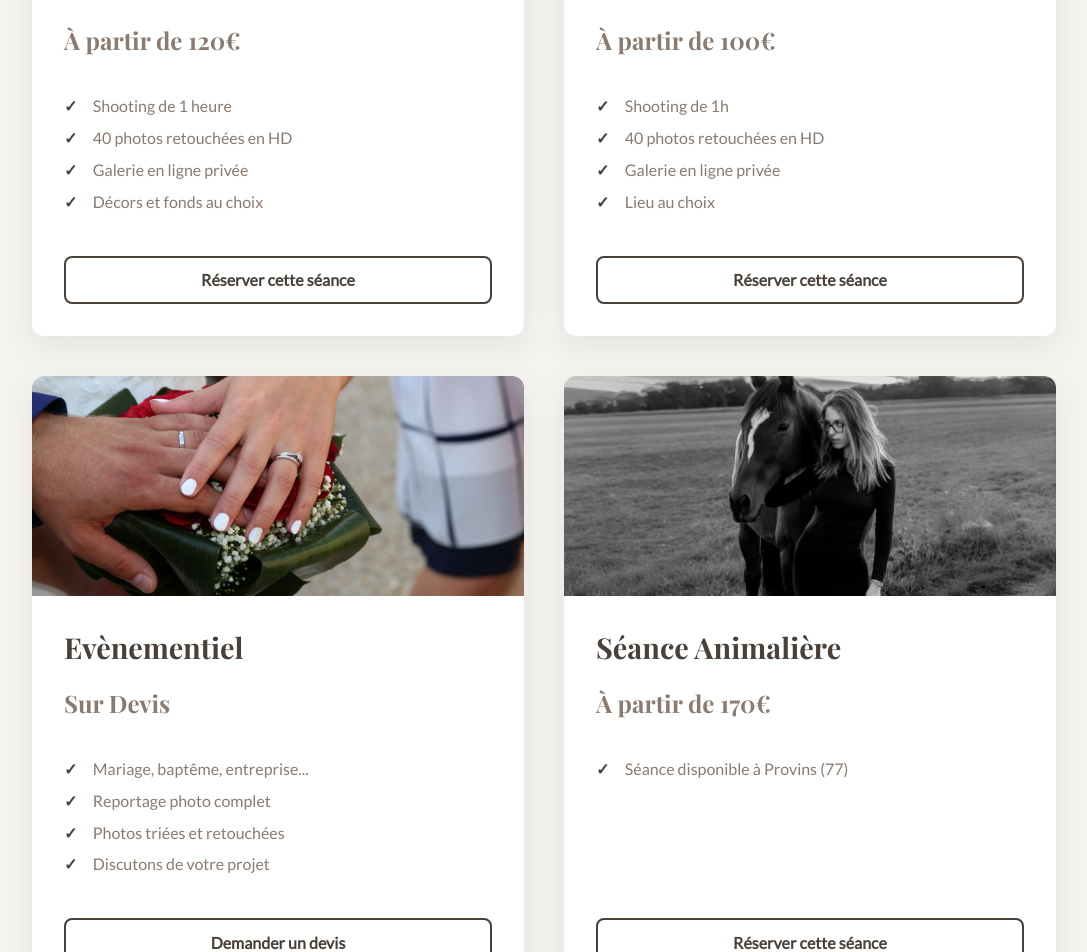
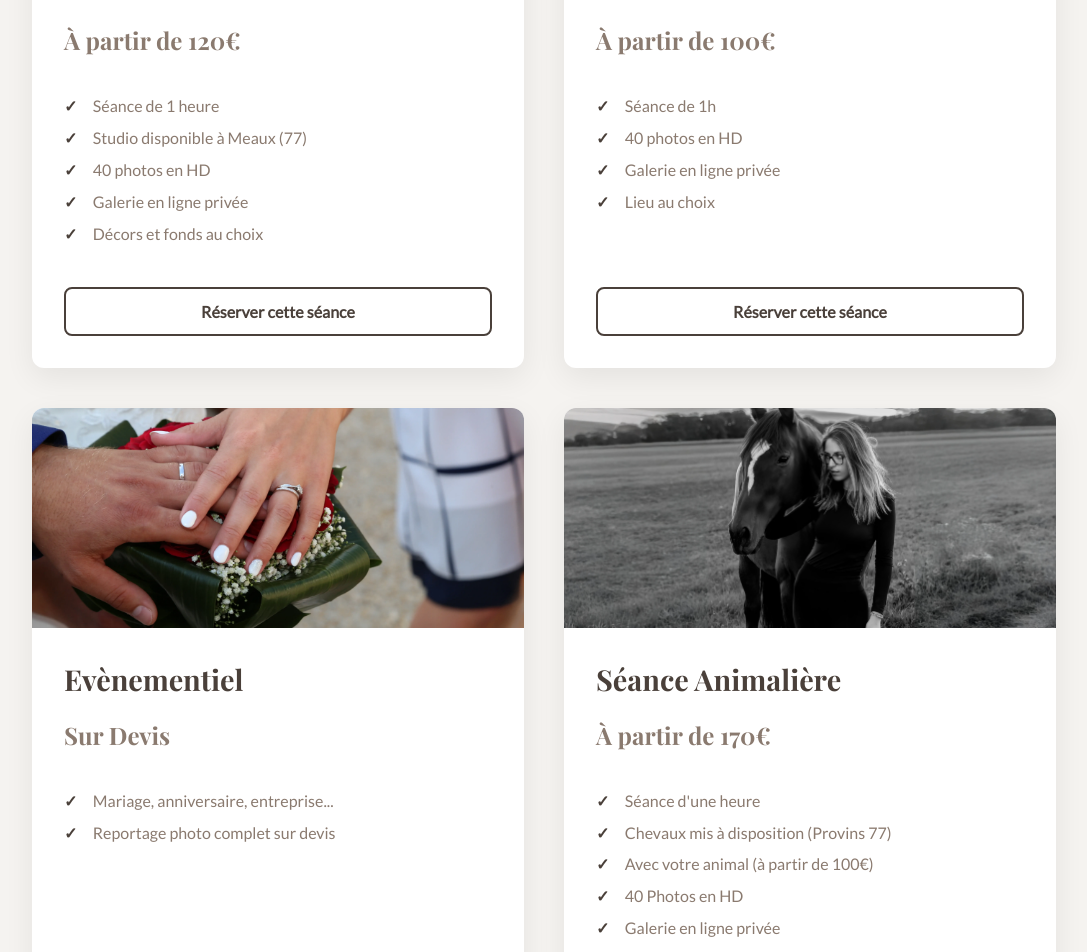
Before and after one commit to theoUniv/oceaneloze, a React (Create React App) app in the folder frontend/: page / in a window 1280 px wide. Shown: the part 3745-4697 px from the top of the page, without its empty margins (96-1183 px from the left). Built offline with nearby package versions, Linux system fonts and the light colour scheme.

Commit message:
Avis update

```diff
--- a/frontend/package.json
+++ b/frontend/package.json
@@ -8,6 +8,7 @@
     "@testing-library/react": "^16.3.0",
     "@testing-library/user-event": "^13.5.0",
     "axios": "^1.11.0",
+    "lucide-react": "^0.542.0",
     "react": "^19.1.1",
     "react-datepicker": "^8.4.0",
     "react-dom": "^19.1.1",
--- a/frontend/src/components/05_Prestations.js
+++ b/frontend/src/components/05_Prestations.js
@@ -7,8 +7,9 @@ const services = [
         title: 'Séance Studio',
         price: 'À partir de 120€',
         features: [
-            'Shooting de 1 heure',
-            '40 photos retouchées en HD',
+            'Séance de 1 heure',
+            'Studio disponible à Meaux (77)',
+            '40 photos en HD',
             'Galerie en ligne privée',
             'Décors et fonds au choix',
         ],
@@ -20,8 +21,8 @@ const services = [
         title: 'Séance Extérieur',
         price: 'À partir de 100€',
         features: [
-            'Shooting de 1h',
-            '40 photos retouchées en HD',
+            'Séance de 1h',
+            '40 photos en HD',
             'Galerie en ligne privée',
             'Lieu au choix',
         ],
@@ -33,10 +34,8 @@ const services = [
         title: 'Evènementiel',
         price: 'Sur Devis',
         features: [
-            'Mariage, baptême, entreprise...',
-            'Reportage photo complet',
-            'Photos triées et retouchées',
-            'Discutons de votre projet',
+            'Mariage, anniversaire, entreprise...',
+            'Reportage photo complet sur devis',
         ],
         ctaText: 'Demander un devis',
         ctaLink: '#contact'
@@ -45,8 +44,12 @@ const services = [
         imageSrc: '/images/animaux.webp',
             title: 'Séance Animalière',
         price: 'À partir de 170€',
-        features: [
-            'Séance disponible à Provins (77)',
+            features: [
+            'Séance d\'une heure',
+            'Chevaux mis à disposition (Provins 77)',
+            'Avec votre animal (à partir de 100€)',
+            '40 Photos en HD',
+            'Galerie en ligne privée'
         ],
         ctaText: 'Réserver cette séance',
         ctaLink: '#contact'
@@ -56,7 +59,7 @@ const services = [
         title: 'Séance Auto/Moto',
         price: 'À partir de 100€',
         features: [
-            'Shooting de 1h30',
+            'Séance de 1h30 avec votre véhicule',
             '30 photos retouchées en HD',
             'Galerie en ligne privée',
             'Lieu au choix',
@@ -72,7 +75,7 @@ const services = [
             'Tirage grand format',
             'Tirage photo à partir de 0.40€',
             'Restauration de photos anciennes à partir de 10€',
-            'Toile photo sur devis'
+            'Toile photo'
         ],
         ctaText: 'Réserver cette séance',
         ctaLink: '#contact'
--- a/frontend/src/components/06_Avis.js
+++ b/frontend/src/components/06_Avis.js
@@ -41,7 +41,7 @@ const Avis = () => {
     useEffect(() => {
         const interval = setInterval(() => {
             setCurrentIndex((prevIndex) => (prevIndex + 1) % testimonials.length);
-        }, 7000); // On augmente un peu le temps pour permettre la lecture
+        }, 15000); // On augmente un peu le temps pour permettre la lecture
 
         return () => clearInterval(interval);
     }, []);
```
Also changed, not shown: 1 other file (tests, documents, lock files or other folders).
